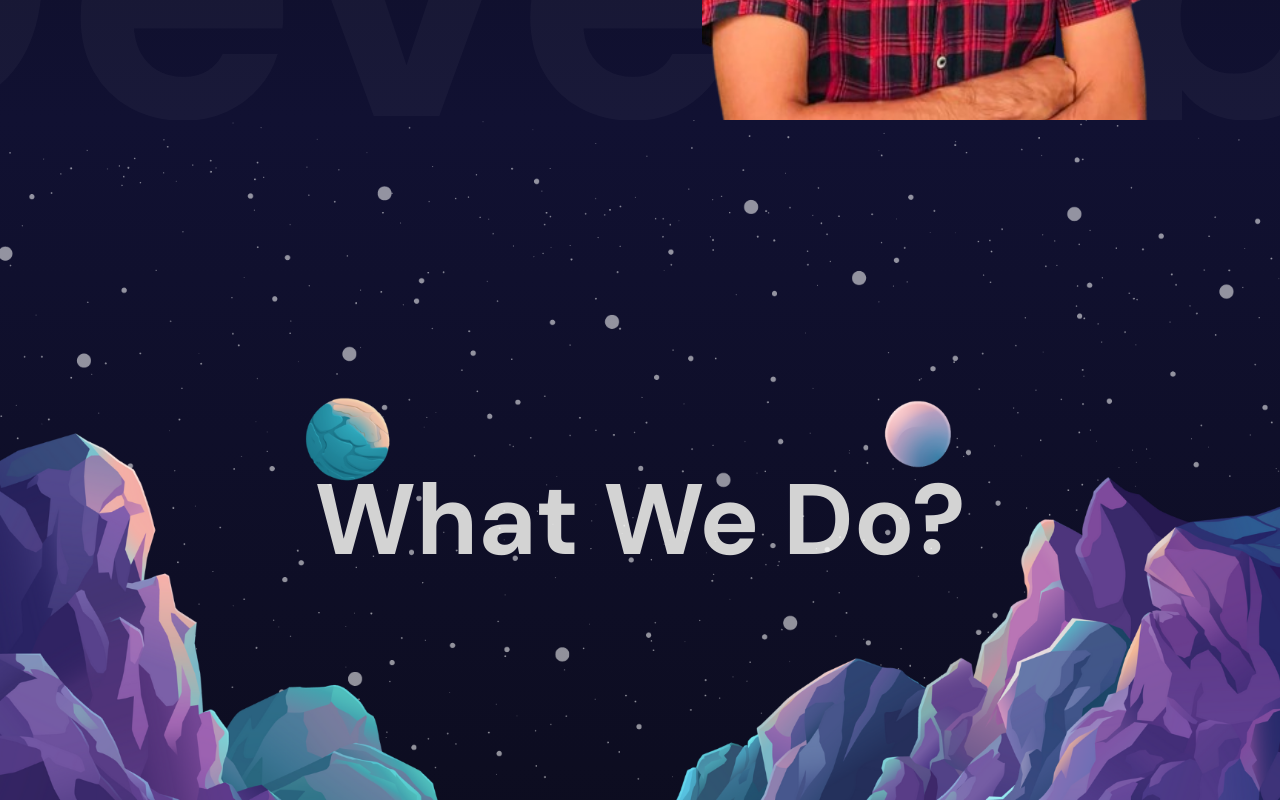
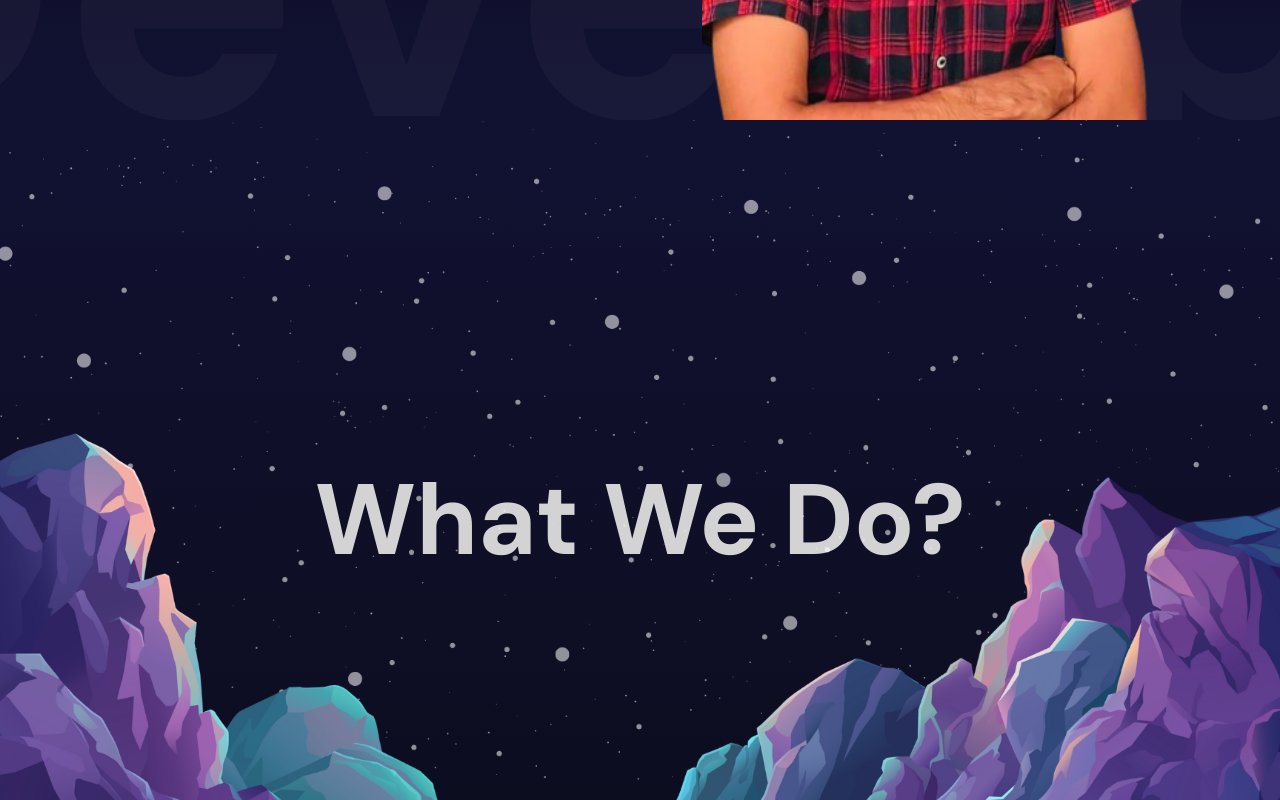
Before and after one commit to Bishanprabhashwara/Bishan-Portfolio, a React (Vite) app: page / in a window 1280 px wide. Shown: the part 680-1480 px from the top of the page. Built offline with nearby package versions, Linux system fonts and the light colour scheme.

Commit message:
Update Parallax.jsx

```diff
--- a/src/components/parallax/Parallax.jsx
+++ b/src/components/parallax/Parallax.jsx
@@ -1,6 +1,9 @@
 import { useRef } from "react";
 import "./parallax.scss";
 import { motion, useScroll, useTransform } from "framer-motion";
+import img1 from "./planets.png";
+import img2 from "./sun.png";
+
 
 const Parallax = ({ type }) => {
   const ref = useRef();
@@ -33,7 +36,7 @@ const Parallax = ({ type }) => {
         style={{
           y: yBg,
           backgroundImage: `url(${
-            type === "services" ? "/planets.png" : "/sun.png"
+            type === "services" ? {img1 } : {img2}
           })`,
         }}
       ></motion.div>
```
